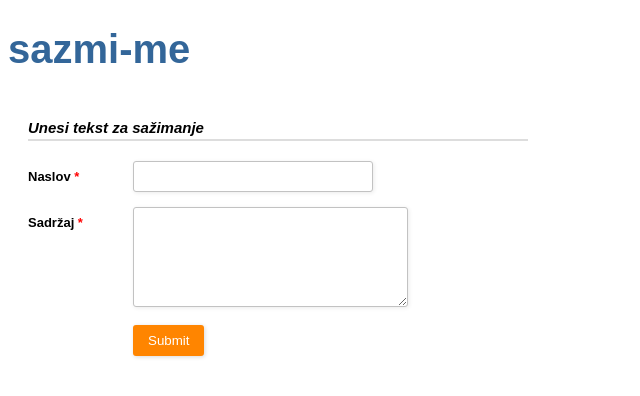
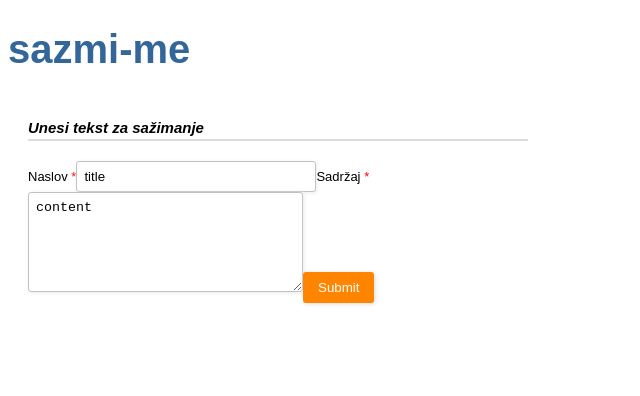
Before and after one commit to zvonimirpetrovic/sazmi-me, an Angular app: page / in a window 1280 px wide. Shown: the top 396 px of the page, without its empty margins (0-640 px from the left). Built offline with nearby package versions, Linux system fonts and the light colour scheme.

Commit message:
Handling user input and created api service

```diff
--- a/src/app/app.module.ts
+++ b/src/app/app.module.ts
@@ -1,5 +1,6 @@
 import { BrowserModule } from '@angular/platform-browser';
 import { NgModule } from '@angular/core';
+import { FormsModule, ReactiveFormsModule } from '@angular/forms';
 
 import { AppComponent } from './app.component';
 import { InputUserDataComponent } from './input-user-data/input-user-data.component';
@@ -10,7 +11,9 @@ import { InputUserDataComponent } from './input-user-data/input-user-data.compon
     InputUserDataComponent
   ],
   imports: [
-    BrowserModule
+    BrowserModule,
+    FormsModule,
+    ReactiveFormsModule
   ],
   providers: [],
   bootstrap: [AppComponent]
--- a/src/app/input-user-data/input-user-data.component.html
+++ b/src/app/input-user-data/input-user-data.component.html
@@ -1,8 +1,8 @@
 <div class="input-user-data">
     <div class="input-user-data-heading">Unesi tekst za sažimanje</div>
-        <form action="" method="post">
-            <label for="field1"><span>Naslov <span class="required">*</span></span><input type="text" class="input-field" name="field1" value="" /></label>
-            <label for="field5"><span>Sadržaj <span class="required">*</span></span><textarea name="field5" class="textarea-field"></textarea></label>
-            <label><span> </span><input type="submit" value="Submit" /></label>
+        <form #summaryForm="ngForm" (ngSubmit)="onSubmit(summaryForm)" novalidate>
+            <span>Naslov <span class="required">*</span></span><input type="text" class="input-field" name="newTitle" ngModel="title" />
+            <span>Sadržaj <span class="required">*</span></span><textarea name="content" class="textarea-field" name="content" ngModel="content"></textarea>
+            <input type="submit" value="Submit" />
         </form>
 </div>
--- a/src/app/input-user-data/input-user-data.component.ts
+++ b/src/app/input-user-data/input-user-data.component.ts
@@ -1,4 +1,5 @@
 import { Component, OnInit } from '@angular/core';
+import { FormsModule, ReactiveFormsModule, NgForm } from '@angular/forms';
 
 @Component({
   selector: 'app-input-user-data',
@@ -12,4 +13,8 @@ export class InputUserDataComponent implements OnInit {
   ngOnInit() {
   }
 
+  onSubmit(summaryForm: NgForm) {
+    console.log(summaryForm.value);
+  }
+
 }
```
Also changed, not shown: src/app/api-service.service.ts (added, +14 -0 lines), 2 other files (tests, documents, lock files or other folders).
